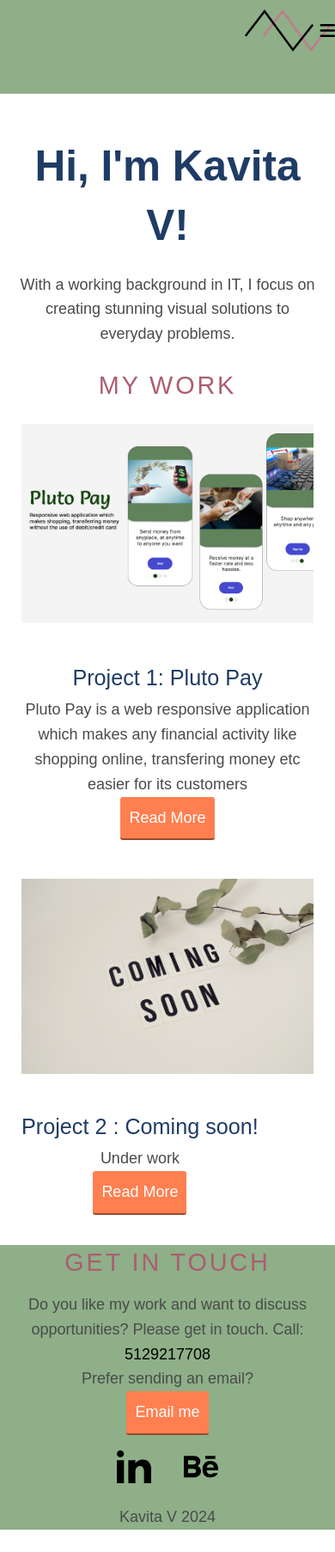
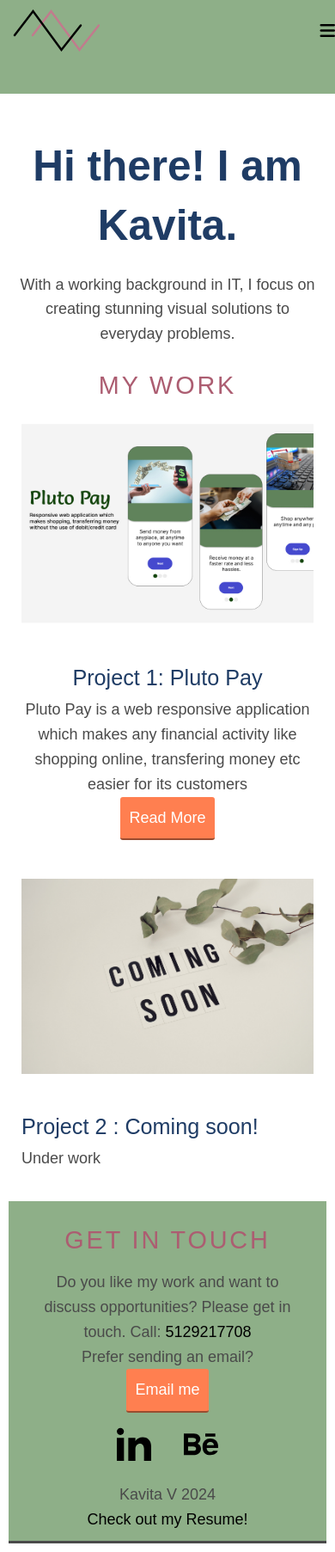
Before and after one commit to Kavitavasu/Portfolio-website-Kavita, a plain HTML site: page index.html in a window 390 px wide. Shown: the whole page at 86% size. Before the commit the page ends 1779 px from the top, so only its background shows below. Drawn offline with nearby package versions, Linux system fonts and the light colour scheme; a web font is replaced by a local one.

Commit message:
Changed the text
Changed the text for the intro page

```diff
--- a/css/style.css
+++ b/css/style.css
@@ -137,10 +137,7 @@ body {
 #contact{
   text-align: center;
 }
-.logo {
-  max-width: 150px;
-  min-width: 641px;
-}
+
 /* Layout styling */
 .row {
   margin: 25px 0; /* 25px top and bottom, 0 left and right */
@@ -203,7 +200,6 @@ footer {
   .navtoggle li:not(:last-child) {
     display: none;
   }
-
 
 
   .navtoggle.navtoggle.responsive {
@@ -271,6 +267,10 @@ Medium devices (640px and larger)
 
   .navtoggle li:not(:last-child) {
     display: inline-block;
+  }
+
+  .navtoggle li:last-child{
+    display:none;
   }
 
   nav>ul>li>a {
--- a/index.html
+++ b/index.html
@@ -17,7 +17,7 @@
         <div class="navtoggle" id="myNavtoggle">
 
             <a href="index.html">
-                <svg width="102" height="51" viewBox="0 0 102 51" fill="none" xmlns="http://www.w3.org/2000/svg" class="logo">
+                <svg width="102" height="51" viewbox="0 0 102 51" fill="none" xmlns="http://www.w3.org/2000/svg" class="logo">
                     <path d="M23 31L44.5 3L77.5 48L100 19.5" stroke="#C17B8D" stroke-width="2.5" stroke-linecap="round" />
                     <path d="M2 31L23.5 3L56.5 48L79 19.5" stroke="black" stroke-width="2.5" stroke-linecap="round" />
                 </svg>
@@ -40,7 +40,7 @@
         <div id="hero">
             <div class="container">
                 <div class="row">
-                    <h1>Hi, I'm Kavita V!</h1>
+                    <h1>Hi there! I am Kavita.</h1>
                     <p>With a working background in IT, I focus on creating stunning visual solutions to everyday problems.</p>
                 </div>
         </div>
@@ -53,7 +53,7 @@
                 <div class="col-md-6">
                     <picture>
                         <source srcset="img/pluto pay/Pluto_Pay @2x.jpg.jpg" media="(max-width:767px)">
-                        <img src="img/pluto pay/Pluto_Pay @2x.jpg.jpg" alt="">
+                        <img src="img/pluto pay/Pluto_Pay @2x.jpg.jpg" alt="Image of Pluto Pay app">
                     </picture>
                 </div>
 
@@ -64,6 +64,7 @@
                 </div>
 
             </div>
+         </div>
     </div>
 
 
@@ -72,14 +73,14 @@
             <div class="col-md-6">
                 <picture>
                     <source srcset="img/pluto pay/Pluto_Pay @2x.jpg.jpg" media="(max-width:767px)">
-                    <img src="img/pluto pay/Pluto Pay coming soon.jpg" alt="">
+                    <img src="img/pluto pay/Pluto Pay coming soon.jpg" alt="Image of work in progress">
                 </picture>
             </div>
 
             <div class="col-md-6">
                 <h3>Project 2 : Coming soon!</h3>
                 <p>Under work </p>
-                <a class="button" href="#">Read More</a>
+
             </div>
 
         </div>
@@ -88,20 +89,22 @@
     </main>
 
 
-    <footer id=“contact”>
+
+    <footer id="contact">
         <div class="container">
             <h2>Get in Touch</h2>
             <p>Do you like my work and want to discuss opportunities? Please get in touch. Call: <a href="tel:512-921-7708">5129217708</a></p>
             <p>Prefer sending an email?</p>
-        <div>
+        </div>
         <a class="button" href="iamkavitav@gmail.com">Email me</a>
-        </div>
+
         <div class="footer icon">
-            <a href=https://www.linkedin.com/in/kavita-v-501b1123b><img class="social" src="files/linkedin.svg">
-            <a href="https://www.behance.net/embed/project/182841917?ilo0=1" height="316" width="404" allowfullscreen lazyload frameborder="0" allow="clipboard-write" refererPolicy="strict-origin-when-cross-origin"></iframe> <img class="social" src="files/behance.svg"></a>
+            <a href="https://www.linkedin.com/in/kavita-v-501b1123b"><img class="social" src="files/linkedin.svg"></a>
+            <a href="https://www.behance.net/embed/project/182841917?ilo0=1" height="316" width="404" allowfullscreen lazyload frameborder="0" allow="clipboard-write" refererpolicy="strict-origin-when-cross-origin"></iframe> <img class="social" src="files/behance.svg"></a>
         </div>
         <p id="Copyright"> Kavita V 2024</p>
-    </footer>
+        <a href="files/Kavita-Vasudevan-BA-Resume old.pdf">Check out my Resume!</a>
+        </footer>
 
     <script src="https://code.jquery.com/jquery-3.7.1.min.js" integrity="sha256-FgpCb/KJQlLNfOu91ta32o/NMZxltwRo8QtmkMRdAu8=" crossorigin="anonymous"></script>
     <script src="js/scripts.js"></script>
```
Also changed, not shown: about.html (+4 -3 lines).
